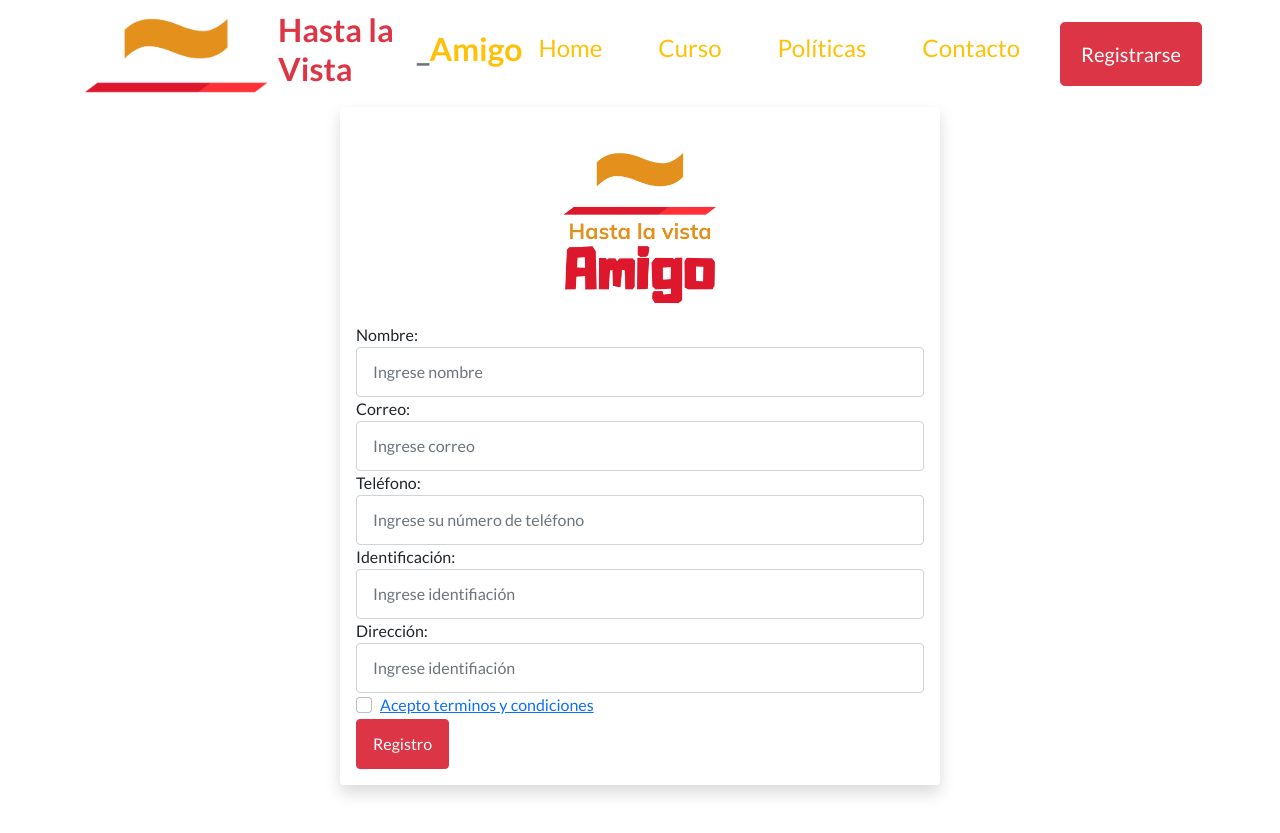
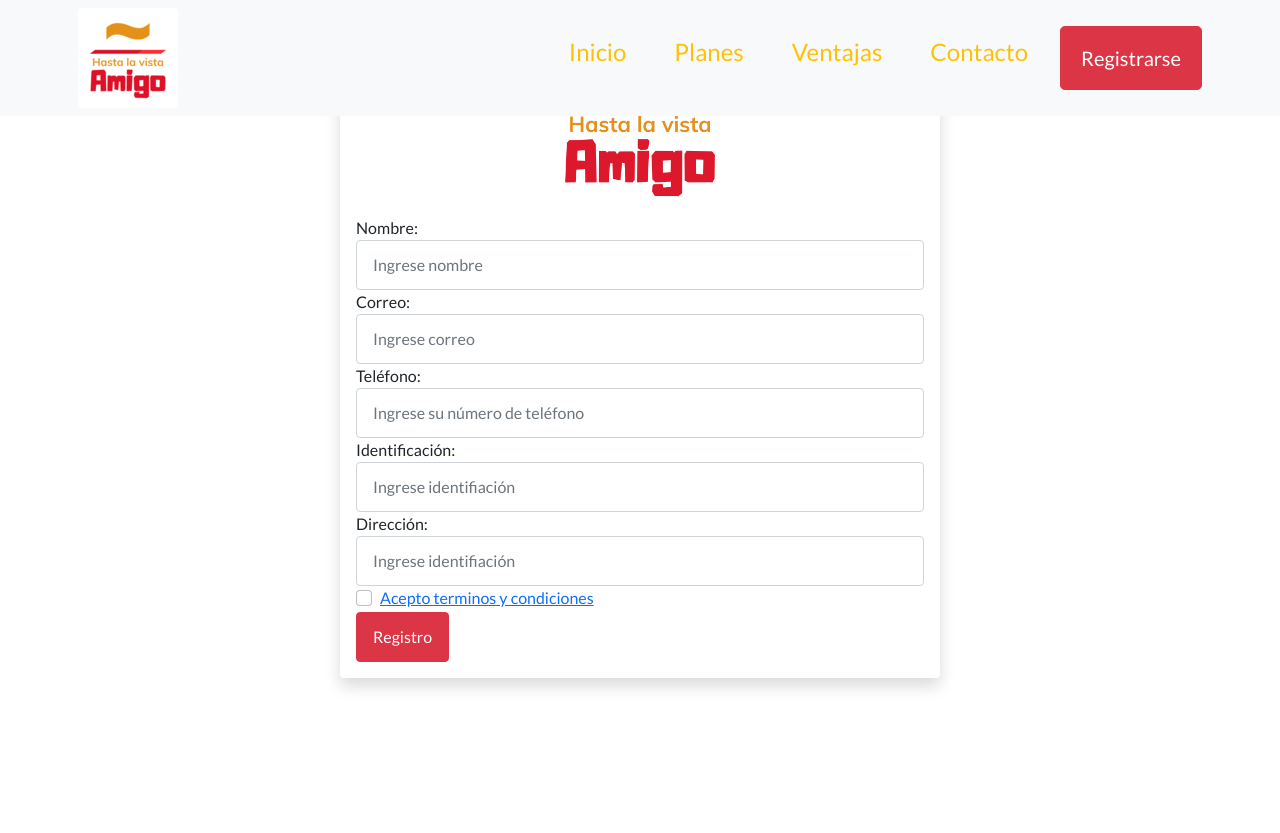
Before and after one commit to 191217Paco/HighBits-HastaLaVistaAmigos, a plain HTML site: page registro.html in a window 1280 px wide. After the commit the page ends 800 px from the top, so only its background shows below. Drawn offline with nearby package versions, Linux system fonts and the light colour scheme.

Commit message:
covertido a resposivo

```diff
--- a/registro.html
+++ b/registro.html
@@ -30,19 +30,16 @@
     </head>
 <body>
      <!-- Navigation-->
-     <nav class="navbar navbar-expand-lg ">
+     <nav class="navbar navbar-expand-md navbar-light bg-light fixed-top">
         <div class="container px-2">
-            <img src="assets/img/logoReferencia.png" class="rounded  " alt="Cinque Terre" width="200">
-            <h2 class="text-danger">Hasta la Vista </h2>
-            <h2 class="text-muted">_</h2>
-            <h2 class="text-warning"> Amigo</h2>
+            <img src="assets/img/HastaLaVistaAmigoSmall.png" class="rounded  " alt="Cinque Terre" width="100">
             <button class="navbar-toggler" type="button" data-toggle="collapse" data-target="#navbarSupportedContent" aria-controls="navbarSupportedContent" aria-expanded="false" aria-label="Toggle navigation"><span class="navbar-toggler-icon"></span></button>
             <div class="collapse navbar-collapse justify-content-end" id="navbarSupportedContent">
-                <div class="d-grid gap-3 d-sm-flex justify-content-sm-center ">
-                    <li class="nav-item list-inline-item align-middle text-large "><a class="text-warning nav-link" href="/index.html#home1">Home</a></li>
-                    <li class="nav-item list-inline-item align-middle text-large"><a class="text-warning nav-link" href="/index.html#curso1">Curso</a></li>
-                    <li class="nav-item list-inline-item align-middle text-large"><a class="text-warning nav-link" href="/index.html#politicas1">Políticas</a></li>
-                    <li class="nav-item list-inline-item align-middle text-large"><a class="text-warning nav-link" href="/index.html#contacto">Contacto</a></li>
+                <div class="d-grid gap-2 d-sm-flex justify-content-sm-center ">
+                    <li class="nav-item list-inline-item align-middle text-large "><a class="text-warning nav-link" href="index.html#home1">Inicio</a></li>
+                    <li class="nav-item list-inline-item align-middle text-large"><a class="text-warning nav-link" href="index.html#planes">Planes</a></li>
+                    <li class="nav-item list-inline-item align-middle text-large"><a class="text-warning nav-link" href="index.html#ventajas">Ventajas</a></li>
+                    <li class="nav-item list-inline-item align-middle text-large"><a class="text-warning nav-link" href="index.html#contacto">Contacto</a></li>
 
                     <a class="btn btn-danger btn-lg" href="/registro.html">Registrarse</a>
 
@@ -52,7 +49,7 @@
     </nav>
 
     <!-- Registro-->
-    <div class="container showcase-text   shadow p-3 mb-5 g-0  rounded" style="width: 600px;"  >
+    <div class="container showcase-text   shadow p-3 mb-5 g-0  rounded" style="max-width: 600px;"  >
         <div class="d-flex justify-content-center">
             <img  class="flex-column" src="assets/img/HastaLaVistaAmigoLogo.png" alt="Logo" style="width:200px;">
         </div>
```
Also changed, not shown: index.html (+5 -5 lines).
